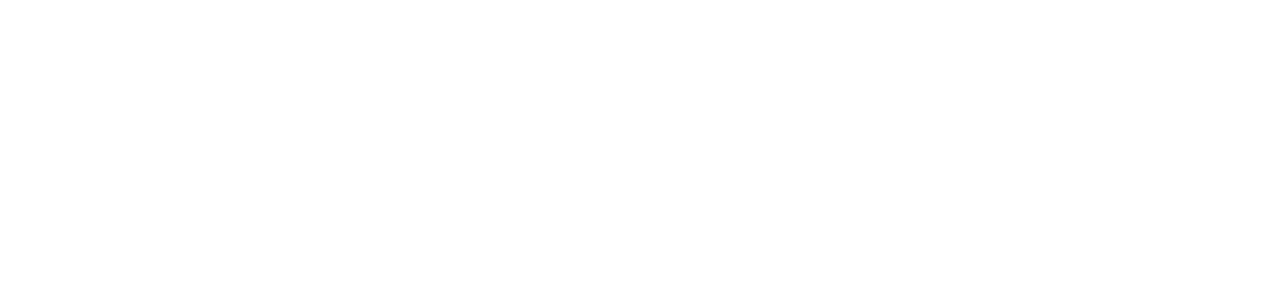
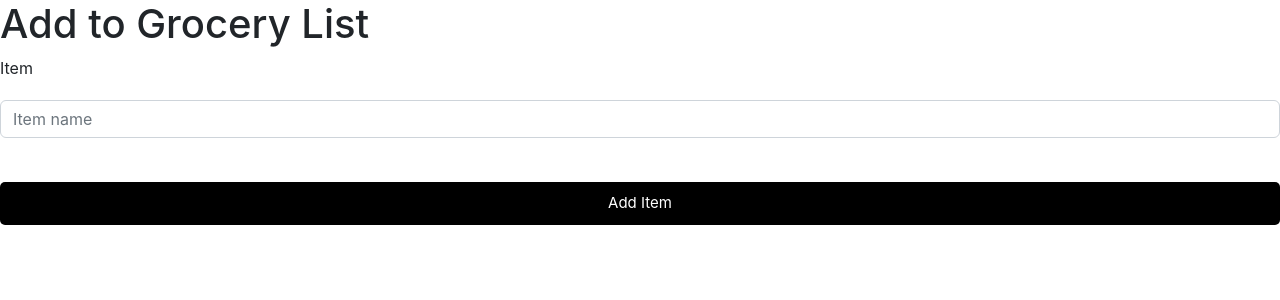
Before and after one commit to mathieukohl/fridge_manager, a React (Create React App) app: page /add-to-list in a window 1280 px wide. Before the commit this address had no page. Shown: the top 300 px of the page. Built offline with nearby package versions, Linux system fonts and the light colour scheme.

Commit message:
change the adding items logic, add grocery list

```diff
--- a/package.json
+++ b/package.json
@@ -7,6 +7,7 @@
     "@testing-library/jest-dom": "^5.16.5",
     "@testing-library/react": "^13.4.0",
     "@testing-library/user-event": "^13.5.0",
+    "axios": "^1.2.3",
     "expo-cli": "^6.0.6",
     "gh-pages": "^4.0.0",
     "react": "18.0.0",
--- a/src/App.js
+++ b/src/App.js
@@ -4,6 +4,7 @@ import Home from './Components/Home';
 import Refrigerator from './Components/Refrigerator';
 import Menu from './Components/Menu';
 import Itemslist from './Components/Items_list';
+import AddGrocery from './Components/AddGrocery';
 
 function App() {
   return (
@@ -13,6 +14,7 @@ function App() {
           <Route path="/add-item" element={< Refrigerator />} />
           <Route path="/menu" element={< Menu />} />
           <Route path="/items" element={< Itemslist />} />
+          <Route path="/add-to-list" element={< AddGrocery />} />
       </Routes>
     </Router>
   );
--- /dev/null
+++ b/src/Components/AddGrocery.js
@@ -0,0 +1,33 @@
+import React, { useState } from 'react'
+import {database} from '../firebase'
+import {ref, push, child, update} from "firebase/database";
+
+const AddGrocery = () => {
+  const [item, setItem] = useState('');
+
+  const handleSubmit = () => {
+    let obj = {
+      item: item,
+    }
+    const newPostKey = push(child(ref(database), 'grocery_list')).key;
+    const updates = {};
+    updates['/' + newPostKey] = obj;
+    return update(ref(database), updates);
+  }
+
+  return (
+    <>
+    <h1>Add to Grocery List</h1>
+    <form>
+        <div className="form-group">
+            <label>Item</label>
+            <input type="text" className="form-control" placeholder="Item name" value={item} onChange={(e) => setItem(e.target.value)}/>
+        </div>
+        <br/>
+        <input type="submit" onClick={()=>handleSubmit()} className="btn btn-block" value="Add Item" />
+    </form>
+    </>
+  )
+}
+
+export default AddGrocery
--- a/src/Components/AddItem.js
+++ b/src/Components/AddItem.js
@@ -2,6 +2,7 @@ import React, { useState } from 'react'
 import Swal from "sweetalert2";
 import {database} from '../firebase'
 import {ref,push,child,update} from "firebase/database";
+
 
 const AddItem = ({onSave}) => {
 
--- a/src/Components/Header.js
+++ b/src/Components/Header.js
@@ -9,7 +9,9 @@ const Header = ({ showForm, changeTextAndColor }) => {
           <Link to="/fridge_manager">
             <button className="btn_link">Home</button>
           </Link>
-          <Button onClick={showForm} color={changeTextAndColor ? 'red' : 'green'} text=     {changeTextAndColor ? 'Close' : 'Add'} />
+          <Link to="/add-item">
+            <Button onClick={showForm} color={changeTextAndColor ? 'red' : 'green'} text=     {changeTextAndColor ? 'Close' : 'Add'} />
+          </Link>
         </header>
     )
 }
--- a/src/Components/Home.js
+++ b/src/Components/Home.js
@@ -11,13 +11,7 @@ const Home = () => {
             <Link to="/items">
             <button className="add-item-button">Your Items</button>
             </Link>
-            <p>What's on your refrigerator</p>
-        </div>
-        <div className="button-container">
-            <Link to="/add-item">
-            <button className="add-item-button">Add Items</button>
-            </Link>
-            <p>Add a new item to your refrigerator</p>
+            <p>What's on your refrigerator, and where you can add new items</p>
         </div>
         <div className="button-container">
             <Link to="/menu">
@@ -25,6 +19,12 @@ const Home = () => {
             </Link>
             <p>Get ideas for a menu using the items in your refrigerator</p>
         </div>
+        <div className="button-container">
+            <Link to="/add-to-list">
+            <button className="add-item-button">Add Items to list</button>
+            </Link>
+            <p>Add a new item to your grocery list</p>
+        </div>
     </div>
   );
 }
--- a/src/Components/Items_list.js
+++ b/src/Components/Items_list.js
@@ -1,5 +1,5 @@
 // Components
-import Header from './Header2';
+import Header from './Header';
 import Items from './Items';
 import '../Home.css';
 // Hooks
--- a/src/Components/Menu.js
+++ b/src/Components/Menu.js
@@ -10,7 +10,7 @@ function Menu() {
         try{
         e.preventDefault();
         const text = e.target.elements.text.value;
-        const apiKey = '';
+        const apiKey = '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';
         const res = await axios.post('https://api.openai.com/v1/engines/davinci-codex/completions', {
             prompt: text,
             api_key: apiKey,
--- a/src/Components/Refrigerator.js
+++ b/src/Components/Refrigerator.js
@@ -1,8 +1,9 @@
 // Components
-import Header from './Header';
+import Header2 from './Header2';
 import AddItem from './AddItem';
 // Hooks
 import { useState, useEffect } from 'react';
+import { useNavigate } from 'react-router-dom'
 // Packages
 import { v4 as uuidv4 } from 'uuid';
 import Swal from "sweetalert2";
@@ -11,8 +12,9 @@ import '../App.css';
 function Refrigerator() {
 
   const [items, setItems] = useState([]); // Item State
-  const [showAddItem, setShowAddItem] = useState(false); // To reveal add Item form
+  //const [showAddItem, setShowAddItem] = useState(false); // To reveal add Item form
 
+  const navigate = useNavigate()
 
   useEffect(() => {
     setTimeout(() => {
@@ -40,17 +42,21 @@ function Refrigerator() {
       text: 'You have successfully added a new item!'
     })
     localStorage.setItem("itemAdded", JSON.stringify([...items, newItem]));
+    navigate('/items')
   }
 
   return (
     <>
       {
             <div className="container">
-              {/* App Header */}
+              {/* App Header
               <Header showForm={() => setShowAddItem(!showAddItem)} changeTextAndColor={showAddItem} />
 
-              {/* Revealing the Add Item Form */}
+              {/* Revealing the Add Item Form
               {showAddItem && <AddItem onSave={addItem} />}
+            */}
+            <Header2/>
+            <AddItem onSave={addItem}/>
             </div>
       }
     </>
```
Also changed, not shown: 1 other file (tests, documents, lock files or other folders).
